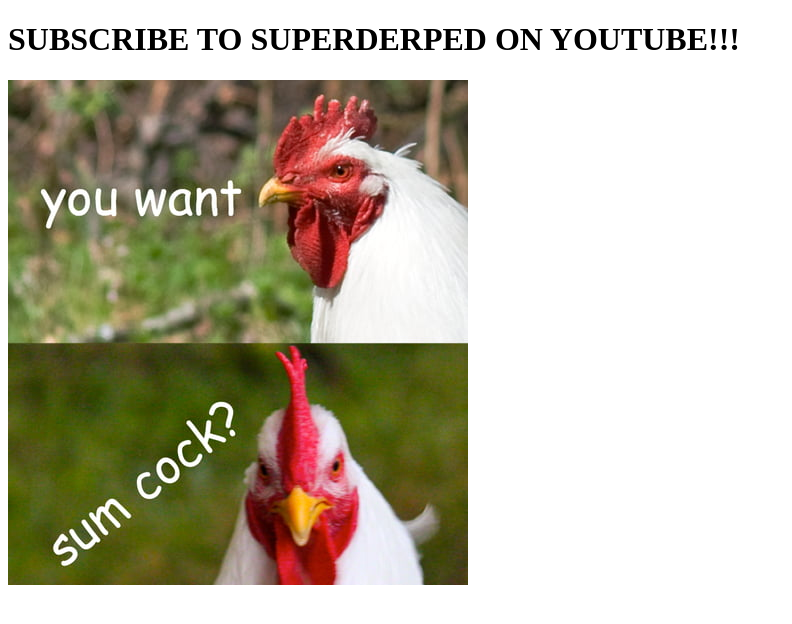
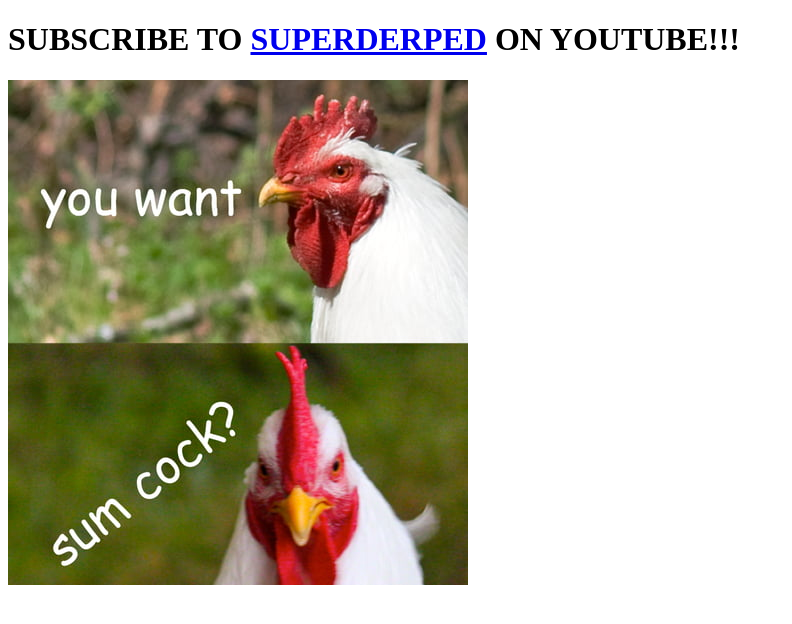
Before and after one commit to DipRRai/cocka, a plain HTML site: page index.html in a window 1280 px wide. Shown: the whole page, without its empty margins (0-792 px from the left). Drawn offline with Linux system fonts and the light colour scheme.

Commit message:
added link to youtube channel

```diff
--- a/index.html
+++ b/index.html
@@ -7,7 +7,7 @@
     <title>Document</title>
 </head>
 <body>
-    <h1>SUBSCRIBE TO SUPERDERPED ON YOUTUBE!!!</h1>
+    <h1>SUBSCRIBE TO <a href="https://www.youtube.com/c/SuperDerped/featured">SUPERDERPED</a> ON YOUTUBE!!!</h1>
     <img src="./images/cock.jpg">
 </body>
 </html>
```
